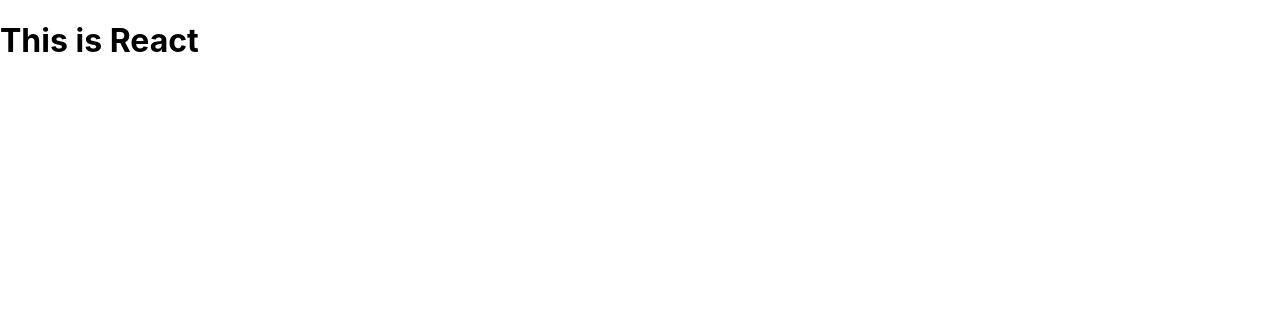
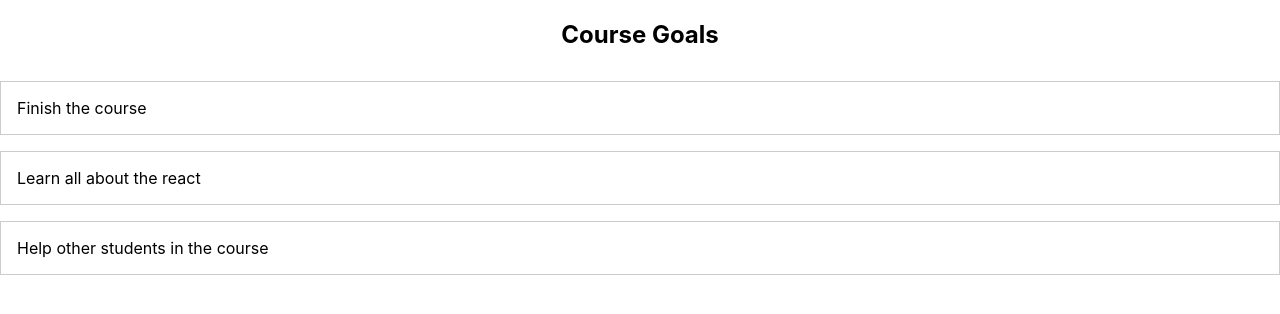
Before and after one commit to 5ansat55/RefleshReactJS, a React (Create React App) app: page / in a window 1280 px wide. Shown: the top 314 px of the page. Built offline with nearby package versions, Linux system fonts and the light colour scheme.

Commit message:
working with multiple component

```diff
--- a/src/App.css
+++ b/src/App.css
@@ -2,31 +2,6 @@
   text-align: center;
 }
 
-.App-logo {
-  height: 40vmin;
-  pointer-events: none;
-}
-
-@media (prefers-reduced-motion: no-preference) {
-  .App-logo {
-    animation: App-logo-spin infinite 20s linear;
-  }
-}
-
-.App-header {
-  background-color: #282c34;
-  min-height: 100vh;
-  display: flex;
-  flex-direction: column;
-  align-items: center;
-  justify-content: center;
-  font-size: calc(10px + 2vmin);
-  color: white;
-}
-
-.App-link {
-  color: #61dafb;
-}
 
 @keyframes App-logo-spin {
   from {
@@ -36,3 +11,8 @@
     transform: rotate(360deg);
   }
 }
+
+
+.course-goals h2 {
+  text-align: center;
+}
--- a/src/App.js
+++ b/src/App.js
@@ -1,8 +1,16 @@
 import React from "react";
-import './App.css';
+import GoalList from "./components/GoalList";
+import "./App.css";
 
 // in the modern react use the functional component
-const App = () => <h1 title="this is title"><span>This</span> is React</h1>
+const App = () => {
+  return (
+    <div className="course-goals">
+      <h2>Course Goals</h2>
+      <GoalList />
+    </div>
+  );
+};
 
 // class App extends React.Component {
 //   render(){
--- /dev/null
+++ b/src/components/GoalList.css
@@ -0,0 +1,11 @@
+.goal-list {
+    list-style: none;
+    margin: 2rem 0;
+    padding: 0;
+}
+
+.goal-list li {
+    margin: 1rem 0;
+    border: 1px solid #ccc;
+    padding: 1rem;
+}
--- /dev/null
+++ b/src/components/GoalList.js
@@ -0,0 +1,14 @@
+import React from "react";
+import "./GoalList.css";
+
+const GoalList = () => {
+  return (
+    <ul className="goal-list">
+      <li>Finish the course</li>
+      <li>Learn all about the react</li>
+      <li>Help other students in the course</li>
+    </ul>
+  );
+};
+
+export default GoalList;
```
